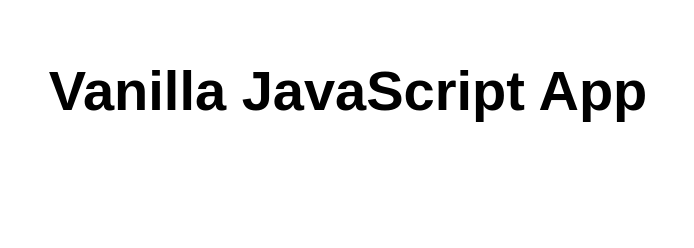
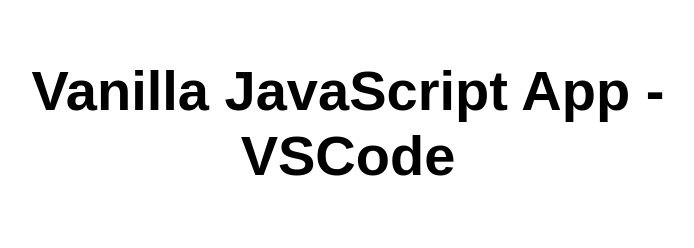
Before and after one commit to pkal42/sa-vanilla-basic, a website: page src/index.html in a window 1280 px wide. Shown: the whole page, without its empty margins (292-986 px from the left). Drawn offline with Linux system fonts and the light colour scheme.

Commit message:
updated message

```diff
--- a/src/index.html
+++ b/src/index.html
@@ -10,7 +10,7 @@
 
 <body>
   <main>
-    <h1>Vanilla JavaScript App</h1>
+    <h1>Vanilla JavaScript App - VSCode</h1>
   </main>
 </body>
 
```
